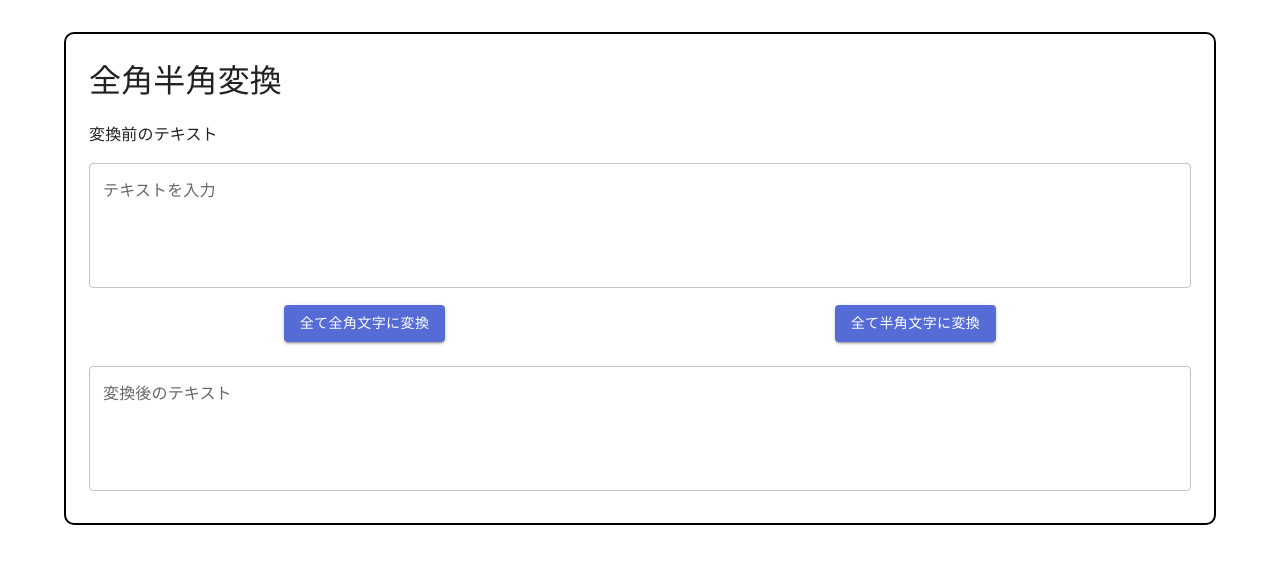
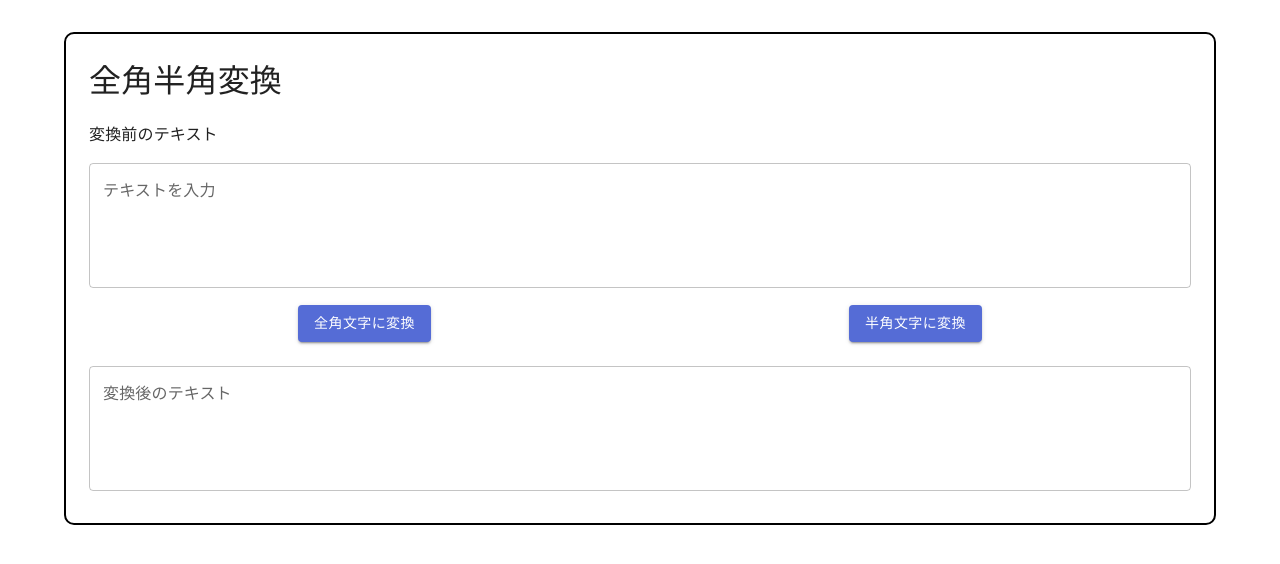
Before and after one commit to Keito654/util-page, a React (Vite) app: page / in a window 1280 px wide. Shown: the top 564 px of the page. Built offline with nearby package versions, Linux system fonts and the light colour scheme.

Commit message:
ボタンの文字を変更

```diff
--- a/src/components/organisms/FullHalfConvert.tsx
+++ b/src/components/organisms/FullHalfConvert.tsx
@@ -57,10 +57,10 @@ export const FullHalfConvert: FC = () => {
         }}
       >
         <Button variant="contained" onClick={handleClickHalfToFull}>
-          全て全角文字に変換
+          全角文字に変換
         </Button>
         <Button variant="contained" onClick={handleClickFullToHalf}>
-          全て半角文字に変換
+          半角文字に変換
         </Button>
       </Box>
       <TextBox labelText="変換後のテキスト" value={convertedValue} />
```
